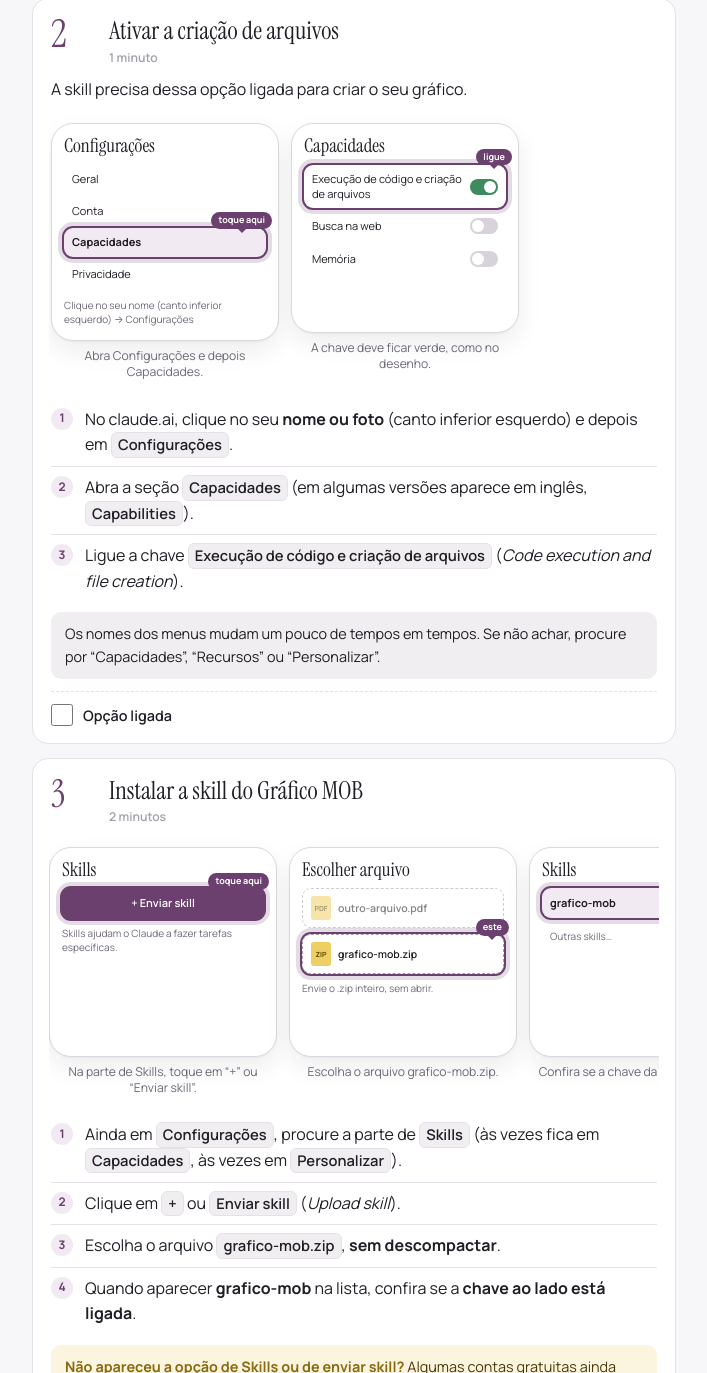
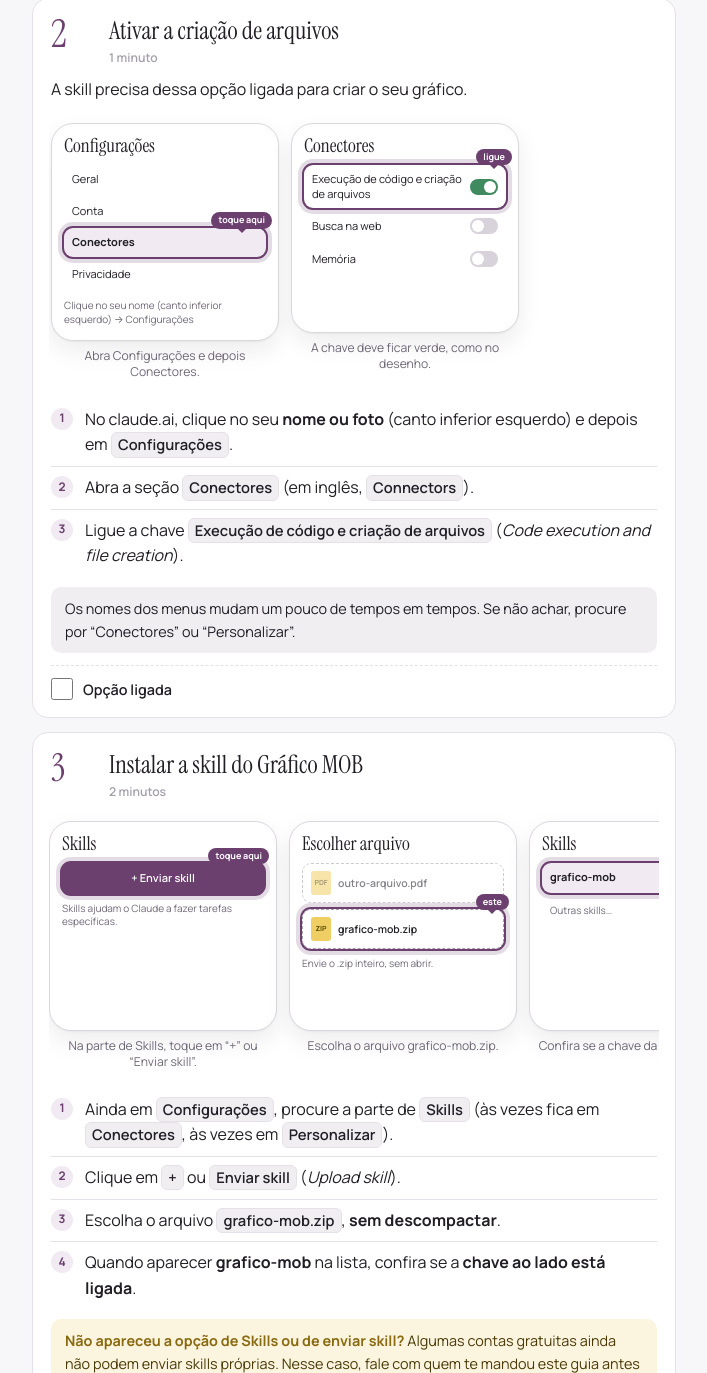
Before and after one commit to lirio-studio/mobpratico, a plain HTML site: page index.html in a window 1280 px wide. Shown: the part 1507-2880 px from the top of the page, without its empty margins (286-993 px from the left). Drawn offline with Linux system fonts and the light colour scheme.

Commit message:
Guia: menu Conectores; skill com opção Muco giz
Co-Authored-By: Claude Opus 5.5 <noreply@anthropic.com>
Claude-Session: https://claude.ai/code/session_01XJhsN4pHYkNPaE5cixs79T

```diff
--- a/index.html
+++ b/index.html
@@ -185,10 +185,10 @@ h3{font-family:var(--f-display);font-weight:400;font-size:1.6rem;margin:34px 0 1
     <p style="margin:10px 0 0">A skill precisa dessa opção ligada para criar o seu gráfico.</p>
     <div class="ill">
       <figure><div class="scr"><div class="ttl">Configurações</div>
-        <div class="li">Geral</div><div class="li">Conta</div><div class="li sel hl"><span class="tap">toque aqui</span>Capacidades</div><div class="li">Privacidade</div>
+        <div class="li">Geral</div><div class="li">Conta</div><div class="li sel hl"><span class="tap">toque aqui</span>Conectores</div><div class="li">Privacidade</div>
         <div class="sm" style="margin-top:10px">Clique no seu nome (canto inferior esquerdo) → Configurações</div></div>
-        <figcaption>Abra Configurações e depois Capacidades.</figcaption></figure>
-      <figure><div class="scr"><div class="ttl">Capacidades</div>
+        <figcaption>Abra Configurações e depois Conectores.</figcaption></figure>
+      <figure><div class="scr"><div class="ttl">Conectores</div>
         <div class="li hl"><span class="tap">ligue</span><span>Execução de código e criação de arquivos</span><span class="tg on"></span></div>
         <div class="li"><span>Busca na web</span><span class="tg"></span></div>
         <div class="li"><span>Memória</span><span class="tg"></span></div></div>
@@ -196,10 +196,10 @@ h3{font-family:var(--f-display);font-weight:400;font-size:1.6rem;margin:34px 0 1
     </div><div class="swipe">deslize para o lado →</div>
     <ol class="do">
       <li>No claude.ai, clique no seu <b>nome ou foto</b> (canto inferior esquerdo) e depois em <span class="k">Configurações</span>.</li>
-      <li>Abra a seção <span class="k">Capacidades</span> (em algumas versões aparece em inglês, <span class="k">Capabilities</span>).</li>
+      <li>Abra a seção <span class="k">Conectores</span> (em inglês, <span class="k">Connectors</span>).</li>
       <li>Ligue a chave <span class="k">Execução de código e criação de arquivos</span> (<i>Code execution and file creation</i>).</li>
     </ol>
-    <div class="tip">Os nomes dos menus mudam um pouco de tempos em tempos. Se não achar, procure por “Capacidades”, “Recursos” ou “Personalizar”.</div>
+    <div class="tip">Os nomes dos menus mudam um pouco de tempos em tempos. Se não achar, procure por “Conectores” ou “Personalizar”.</div>
     <label class="check"><input type="checkbox" data-step="s2"> Opção ligada</label>
   </section>
 
@@ -221,7 +221,7 @@ h3{font-family:var(--f-display);font-weight:400;font-size:1.6rem;margin:34px 0 1
         <figcaption>Confira se a chave da skill está ligada.</figcaption></figure>
     </div><div class="swipe">deslize para o lado →</div>
     <ol class="do">
-      <li>Ainda em <span class="k">Configurações</span>, procure a parte de <span class="k">Skills</span> (às vezes fica em <span class="k">Capacidades</span>, às vezes em <span class="k">Personalizar</span>).</li>
+      <li>Ainda em <span class="k">Configurações</span>, procure a parte de <span class="k">Skills</span> (às vezes fica em <span class="k">Conectores</span>, às vezes em <span class="k">Personalizar</span>).</li>
       <li>Clique em <span class="k">+</span> ou <span class="k">Enviar skill</span> (<i>Upload skill</i>).</li>
       <li>Escolha o arquivo <span class="k">grafico-mob.zip</span>, <b>sem descompactar</b>.</li>
       <li>Quando aparecer <b>grafico-mob</b> na lista, confira se a <b>chave ao lado está ligada</b>.</li>
```
Also changed, not shown: 1 other file.
